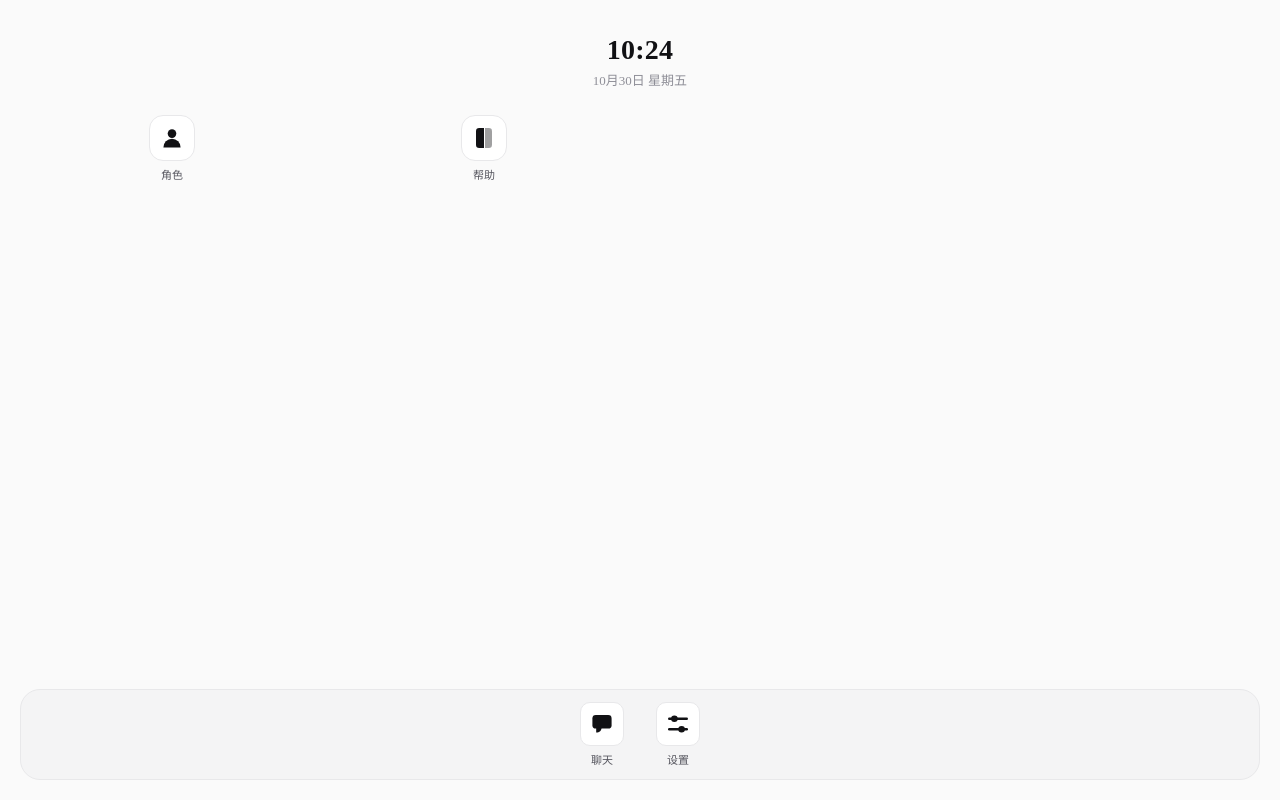
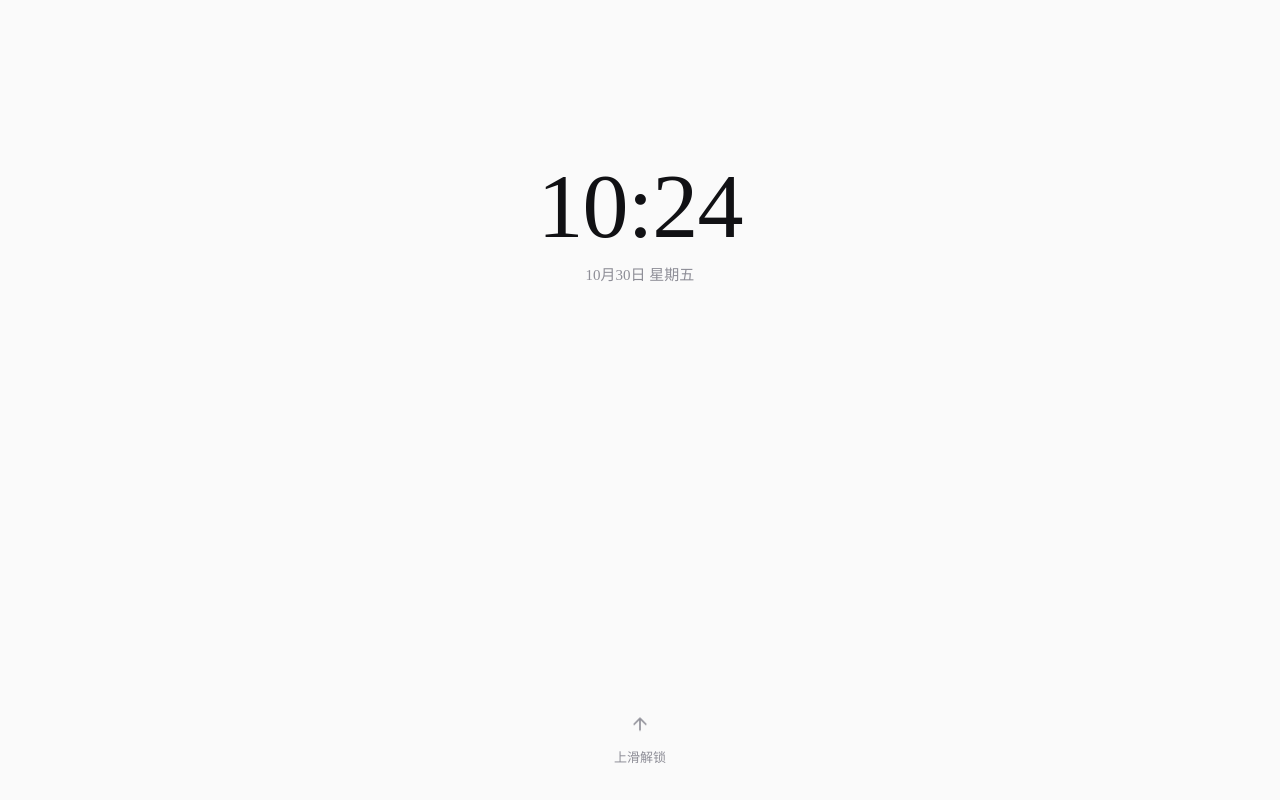
Before and after one commit to yeziqaz/wish-phone, a website built with Vite: page index.html in a window 1280 px wide. Built offline with nearby package versions, Linux system fonts and the light colour scheme.

Commit message:
新增锁屏：上滑进入主界面，大时钟从桌面搬到锁屏
- features/lockscreen：覆盖层形式（不是路由），大号时钟 + 日期 + 上滑提示
- 手势用 Pointer Events：手指和鼠标都能拖，向下拖有阻尼
- 拖过屏幕高度 22%（且至少 72px）才解锁，否则用果冻曲线弹回去
- 解锁加定时器兜底，避免 transitionend 没触发时卡在锁屏
- 桌面顶部大时钟改为一行淡色小状态栏

```diff
--- a/src/features/desktop/desktop.css
+++ b/src/features/desktop/desktop.css
@@ -10,30 +10,27 @@
   min-height: 100dvh;
   /* 顶到刘海下面，底让开手势条 */
   padding:
-    calc(env(safe-area-inset-top) + var(--sp-8))
+    calc(env(safe-area-inset-top) + var(--sp-4))
     var(--sp-5)
     calc(env(safe-area-inset-bottom) + var(--sp-5));
 }
 
-/* ---------- 状态栏 ---------- */
+/* ---------- 顶部状态栏 ----------
+   大号时钟已经搬到锁屏，这里只留一行小字，
+   存在感越低越好 —— 它是「状态栏」，不是主角 */
 
-.desktop__status {
-  text-align: center;
+.desktop__bar {
+  display: flex;
+  align-items: baseline;
+  justify-content: space-between;
+  gap: var(--sp-3);
+  font-size: var(--fs-sm);
+  color: var(--ink-3);
 }
 
-.desktop__time {
-  font-size: var(--fs-display);
-  font-weight: var(--fw-semibold);
-  line-height: var(--lh-tight);
-  /* 等宽数字：分钟跳动时不会左右晃 */
+.desktop__clock {
+  /* 等宽数字：分钟跳动时整行不会左右晃 */
   font-variant-numeric: tabular-nums;
-  letter-spacing: 0.01em;
-}
-
-.desktop__date {
-  margin-top: var(--sp-1);
-  font-size: var(--fs-sm);
-  color: var(--ink-3);
 }
 
 /* ---------- 图标网格 ---------- */
--- a/src/features/desktop/desktop.ts
+++ b/src/features/desktop/desktop.ts
@@ -3,8 +3,11 @@ import type { IconName } from '../../ui/icons';
 import './desktop.css';
 
 /* ==========================================================================
-   桌面：状态栏（时间 / 日期）+ 图标网格 + Dock
-   第一版桌面是固定的，不做拖拽、不做多页 —— 那些属于后面的版本。
+   桌面：顶部状态栏 + 图标网格 + Dock
+
+   大时钟搬去锁屏了（features/lockscreen），这一屏只留一行很淡的小字，
+   像真手机的状态栏那样尽量不抢注意力。
+   第一版桌面固定，不做拖拽、不做多页 —— 那些属于后面的版本。
    ========================================================================== */
 
 interface AppDef {
@@ -45,9 +48,9 @@ function paint(el: HTMLElement | null, text: string): void {
 export function mountDesktop(root: HTMLElement): () => void {
   root.innerHTML = `
     <div class="desktop">
-      <header class="desktop__status">
-        <div class="desktop__time" id="clock">--:--</div>
-        <div class="desktop__date" id="today"></div>
+      <header class="desktop__bar">
+        <span class="desktop__clock" id="clock">--:--</span>
+        <span class="desktop__date" id="today"></span>
       </header>
 
       <main class="desktop__grid">
--- /dev/null
+++ b/src/features/lockscreen/lockscreen.css
@@ -0,0 +1,106 @@
+/* ==========================================================================
+   锁屏样式
+   ⚠️ 不出现任何裸色值，全部引用 design/tokens.css
+   ========================================================================== */
+
+.lock {
+  position: fixed;
+  inset: 0;
+  /* 盖在所有页面之上，但低于 toast —— 启动时若有提示气泡应当可见 */
+  z-index: var(--z-dialog);
+
+  display: flex;
+  flex-direction: column;
+  align-items: center;
+  padding:
+    calc(env(safe-area-inset-top) + 20vh)
+    var(--sp-5)
+    calc(env(safe-area-inset-bottom) + var(--sp-8));
+
+  background: var(--bg);
+  color: var(--ink);
+
+  /* 手势自己处理，别让浏览器去做滚动或下拉刷新 */
+  touch-action: none;
+  cursor: grab;
+
+  /* 解锁飞出：减速曲线 */
+  transition: transform 360ms var(--ease-out);
+}
+
+/* 手指按着的时候不要过渡，否则跟手会有延迟感 */
+.lock--dragging {
+  transition: none;
+  cursor: grabbing;
+}
+
+/* 解锁时飞出去的这一段 */
+.lock--leaving {
+  transition: transform 360ms var(--ease-out);
+}
+
+/* 没拖够、弹回来：用果冻曲线，手感是「吸」回去的 */
+.lock--snapback {
+  transition: transform 520ms var(--ease-jelly);
+}
+
+/* ---------- 时钟 ---------- */
+
+.lock__time {
+  /* 锁屏最该看清的就是这个数字，所以它比 --fs-display 还大 */
+  font-size: clamp(56px, 21vw, 92px);
+  font-weight: var(--fw-medium);
+  line-height: 1;
+  letter-spacing: -0.01em;
+  /* 等宽数字：分钟跳动时整行不会左右晃 */
+  font-variant-numeric: tabular-nums;
+}
+
+.lock__date {
+  margin-top: var(--sp-3);
+  font-size: var(--fs-base);
+  color: var(--ink-3);
+}
+
+/* ---------- 底部提示 ---------- */
+
+.lock__hint {
+  margin-top: auto;
+  display: flex;
+  flex-direction: column;
+  align-items: center;
+  gap: var(--sp-2);
+  font-size: var(--fs-sm);
+  color: var(--ink-3);
+}
+
+.lock__arrow {
+  display: grid;
+  place-items: center;
+  animation: lock-breathe 2.2s var(--ease-out) infinite;
+}
+
+@keyframes lock-breathe {
+  0%,
+  100% {
+    transform: translateY(0);
+    opacity: 0.5;
+  }
+  50% {
+    transform: translateY(-6px);
+    opacity: 1;
+  }
+}
+
+/* 尊重系统的「减弱动态效果」设置 */
+@media (prefers-reduced-motion: reduce) {
+  .lock,
+  .lock--leaving,
+  .lock--snapback {
+    transition-duration: 1ms;
+  }
+  .lock__arrow {
+    animation: none;
+    opacity: 0.8;
+  }
+}
--- /dev/null
+++ b/src/features/lockscreen/lockscreen.ts
@@ -0,0 +1,156 @@
+import './lockscreen.css';
+
+/* ==========================================================================
+   锁屏：大号时钟 + 日期，上滑进入主界面。
+
+   几个刻意的选择：
+   - 它是覆盖在路由之上的一层（position: fixed），不是一条路由。
+     这样"锁屏"和"当前在哪一屏"互不干扰，将来加「要不要锁屏」的开关也只动这里。
+   - 每次打开/刷新应用显示一次。自动锁屏、锁屏密码、背景自定义都留给后面的版本。
+   - 手势用 Pointer Events 而不是 Touch Events，鼠标和手指都能拖，
+     在电脑浏览器上调试时不用另外写一套。
+   ========================================================================== */
+
+const WEEK = ['日', '一', '二', '三', '四', '五', '六'] as const;
+
+/** 拖过屏幕高度的这个比例就算解锁 */
+const UNLOCK_RATIO = 0.22;
+/** 但至少要拖这么多像素，免得在矮屏上太容易误触 */
+const UNLOCK_MIN_PX = 72;
+
+/**
+ * 盖上锁屏。onUnlock 在滑出动画结束后调用。
+ * 返回一个函数，可以直接把锁屏收掉（外部强制解锁用）。
+ */
+export function mountLockscreen(onUnlock: () => void): () => void {
+  const el = document.createElement('div');
+  el.className = 'lock';
+  el.innerHTML = `
+    <div class="lock__time" id="lock-clock">--:--</div>
+    <div class="lock__date" id="lock-date"></div>
+    <div class="lock__hint">
+      <span class="lock__arrow" aria-hidden="true">
+        <svg viewBox="0 0 24 24" width="20" height="20" fill="none"
+             stroke="currentColor" stroke-width="2"
+             stroke-linecap="round" stroke-linejoin="round">
+          <path d="M12 19V5M5 12l7-7 7 7" />
+        </svg>
+      </span>
+      <span>上滑解锁</span>
+    </div>`;
+
+  document.body.appendChild(el);
+
+  /* ---------- 时钟 ---------- */
+
+  const clock = el.querySelector<HTMLElement>('#lock-clock');
+  const date = el.querySelector<HTMLElement>('#lock-date');
+
+  // 只在文字真的变了才写 DOM，否则每秒都在触发排版
+  const paint = (node: HTMLElement | null, text: string): void => {
+    if (node && node.textContent !== text) node.textContent = text;
+  };
+
+  const tick = (): void => {
+    const d = new Date();
+    const hh = String(d.getHours()).padStart(2, '0');
+    const mm = String(d.getMinutes()).padStart(2, '0');
+    paint(clock, `${hh}:${mm}`);
+    paint(date, `${d.getMonth() + 1}月${d.getDate()}日 星期${WEEK[d.getDay()] ?? ''}`);
+  };
+
+  tick();
+  const timer = window.setInterval(tick, 1000);
+
+  /* ---------- 上滑手势 ---------- */
+
+  let startY = 0;
+  let offset = 0;
+  let dragging = false;
+  let unlocked = false;
+
+  const threshold = (): number =>
+    Math.max(UNLOCK_MIN_PX, window.innerHeight * UNLOCK_RATIO);
+
+  const snapBackTimer = { id: 0 };
+
+  function settle(unlock: boolean): void {
+    dragging = false;
+    el.classList.remove('lock--dragging');
+
+    if (unlock) {
+      unlocked = true;
+      el.classList.remove('lock--snapback');
+      el.classList.add('lock--leaving');
+      el.style.transform = 'translateY(-100%)';
+
+      // transitionend 万一不来（浏览器差异、元素被提前移除），
+      // 用定时器兜底 —— 绝不能让用户卡在锁屏上出不来
+      let finished = false;
+      const done = (): void => {
+        if (finished) return;
+        finished = true;
+        teardown();
+        onUnlock();
+      };
+      el.addEventListener('transitionend', done, { once: true });
+      window.setTimeout(done, 900);
+      return;
+    }
+
+    // 没拖够：弹回去，用果冻曲线，手感是「吸」回去的
+    el.classList.add('lock--snapback');
+    el.style.transform = '';
+    snapBackTimer.id = window.setTimeout(() => {
+      el.classList.remove('lock--snapback');
+    }, 560);
+  }
+
+  function onDown(e: PointerEvent): void {
+    if (unlocked) return;
+    dragging = true;
+    startY = e.clientY;
+    offset = 0;
+    el.classList.remove('lock--snapback');
+    el.classList.add('lock--dragging');
+    el.setPointerCapture(e.pointerId);
+  }
+
+  function onMove(e: PointerEvent): void {
+    if (!dragging || unlocked) return;
+    const delta = e.clientY - startY;
+    // 向上跟手，向下给阻尼 —— 否则往下拖时整个锁屏会跑出屏幕，很难看
+    offset = delta < 0 ? delta : delta * 0.22;
+    el.style.transform = `translateY(${offset}px)`;
+  }
+
+  function onUp(): void {
+    if (!dragging || unlocked) return;
+    settle(Math.abs(offset) > threshold());
+  }
+
+  el.addEventListener('pointerdown', onDown);
+  el.addEventListener('pointermove', onMove);
+  el.addEventListener('pointerup', onUp);
+  el.addEventListener('pointercancel', onUp);
+
+  // 键盘也能解锁（无障碍与桌面调试）
+  function onKey(e: KeyboardEvent): void {
+    if (unlocked) return;
+    if (e.key === 'ArrowUp' || e.key === 'Enter' || e.key === ' ') {
+      e.preventDefault();
+      settle(true);
+    }
+  }
+  addEventListener('keydown', onKey);
+
+  function teardown(): void {
+    unlocked = true;
+    window.clearInterval(timer);
+    window.clearTimeout(snapBackTimer.id);
+    removeEventListener('keydown', onKey);
+    el.remove();
+  }
+
+  return teardown;
+}
--- a/src/main.ts
+++ b/src/main.ts
@@ -1,6 +1,7 @@
 import './app.css';
 import { HOME, navigate, route, startRouter } from './core/router';
 import { mountDesktop } from './features/desktop/desktop';
+import { mountLockscreen } from './features/lockscreen/lockscreen';
 
 /* ==========================================================================
    入口：注册路由、挂载页面。
@@ -38,3 +39,8 @@ app.addEventListener('click', (e) => {
 
 if (!location.hash) navigate(HOME);
 startRouter();
+
+// 顺序很重要：先把桌面渲染好（此时它被锁屏盖住），再盖上锁屏。
+// 反过来的话，上滑解锁的那一瞬间底下还是空的，会闪一下白。
+// 将来「要不要锁屏」的开关只影响这一行。
+mountLockscreen(() => {});
```
